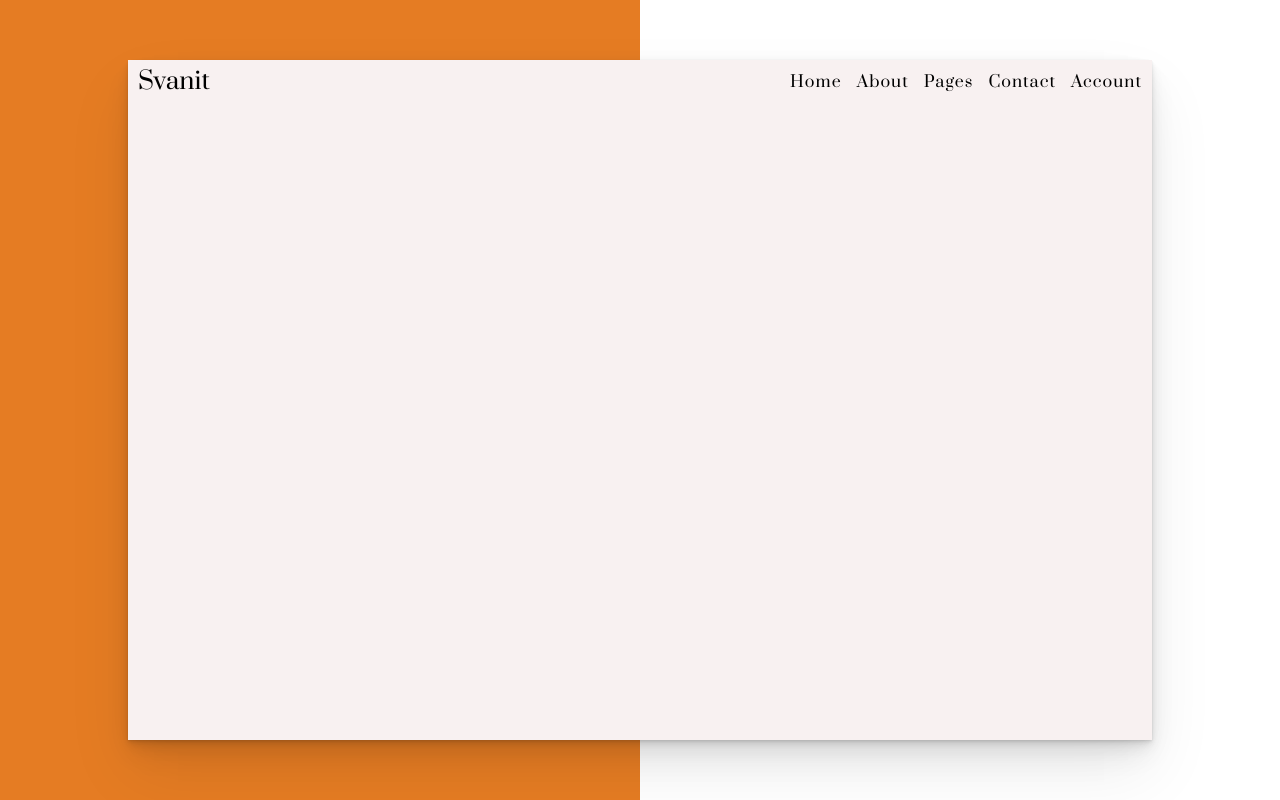
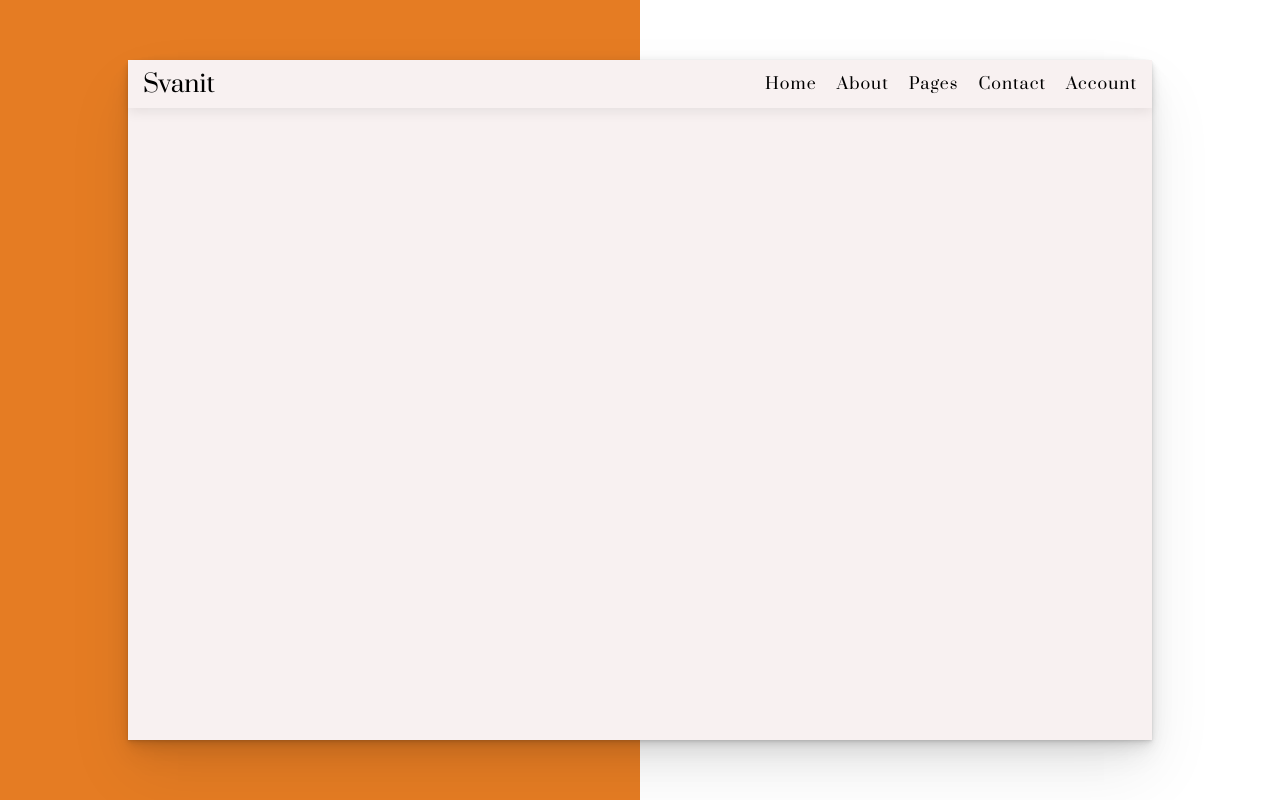
Before and after one commit to aditya-464/CODSOFT, a plain HTML site: page codsoft_L3_T1_blog/client/home.html in a window 1280 px wide. Drawn offline with Linux system fonts and the light colour scheme.

Commit message:
added category field in blog schema

```diff
--- a/codsoft_L3_T1_blog/client/home.css
+++ b/codsoft_L3_T1_blog/client/home.css
@@ -18,6 +18,11 @@ html {
     font-family: 'Prata', serif;
 }
 
+::-webkit-scrollbar {
+    width: 0;  /* Remove scrollbar space */
+    background: transparent;  /* Optional: just make scrollbar invisible */
+}
+
 .display-none {
     display: none !important;
 }
@@ -34,14 +39,26 @@ html {
     align-items: center;
     z-index: 1000;
     box-shadow: rgba(0, 0, 0, 0.07) 0px 1px 2px, rgba(0, 0, 0, 0.07) 0px 2px 4px, rgba(0, 0, 0, 0.07) 0px 4px 8px, rgba(0, 0, 0, 0.07) 0px 8px 16px, rgba(0, 0, 0, 0.07) 0px 16px 32px, rgba(0, 0, 0, 0.07) 0px 32px 64px;
+
+    overflow-y: scroll;
 }
 
+
+
+/* Navbar */
+
 .navbar {
-    width: 100%;
+    position: fixed;
+    width: 80%;
     display: flex;
     justify-content: space-between;
     align-items: center;
-    padding: 0.5rem 0;
+    padding: 0.75rem 1.5rem;
+    background-color: var(--primary-light);
+    z-index: 100;
+    /* box-shadow: rgba(0, 0, 0, 0.15) 0px 2px 8px; */
+    /* box-shadow: rgba(17, 17, 26, 0.1) 0px 4px 16px, rgba(17, 17, 26, 0.05) 0px 8px 32px; */
+    box-shadow: rgba(0, 0, 0, 0.08) 0px 4px 12px;
 }
 
 .nav-left {
@@ -50,7 +67,6 @@ html {
 
 .nav-logo {
     font-size: var(--h5);
-    margin-left: 1rem;
 }
 
 .nav-logo:hover {
@@ -63,13 +79,12 @@ html {
     width: auto;
     /* font-size: var(--h6); */
     font-size: 16px;
-    margin-right: 1rem;
     letter-spacing: 0.1rem;
     display: flex;
 }
 
 .nav-page-links {
-    margin-right: 1.5rem;
+    margin-right: 2rem;
 }
 
 .overline {
@@ -77,7 +92,6 @@ html {
     height: 3px;
     background-color: transparent;
 }
-
 
 @keyframes nav-page-links {
     from {
@@ -116,3 +130,8 @@ html {
         width: 100%;
     }
 }
+
+
+
+
+/* Hero Section */
--- a/codsoft_L3_T1_blog/client/home.html
+++ b/codsoft_L3_T1_blog/client/home.html
@@ -15,6 +15,8 @@
       </div>
 
       <div class="home-inner-div">
+
+        <!-- Navbar -->
         <nav class="navbar">
           <div class="nav-left">
             <div class="nav-logo">
@@ -50,6 +52,12 @@
             </div>
           </div>
         </nav>
+
+
+        <!-- Hero Section -->
+        <div class="hero-section">
+
+        </div>
       </div>
     </div>
   </body>
--- a/codsoft_L3_T1_blog/server/controllers/blog.js
+++ b/codsoft_L3_T1_blog/server/controllers/blog.js
@@ -2,7 +2,7 @@ import Blog from "../models/blog.js"
 
 export const createBlog = async (req, res) => {
     try {
-        const { userId, title, description, pictureId, picturePath } = req.body;
+        const { userId, title, description, category, pictureId, picturePath } = req.body;
         if (!userId || !title || !description || !pictureId || !picturePath) {
             return res.status(400).json({ message: "Please fill all the fields!" });
         }
@@ -11,6 +11,7 @@ export const createBlog = async (req, res) => {
             userId,
             title,
             description,
+            category,
             pictureId,
             picturePath
         });
@@ -66,7 +67,7 @@ export const getBlog = async (req, res) => {
 export const updateBlog = async (req, res) => {
     try {
         const { id } = req.params;
-        const { userId, title, description, pictureId, picturePath } = req.body;
+        const { userId, title, description, category, pictureId, picturePath } = req.body;
         if (!userId || !title || !description || !pictureId || !picturePath) {
             return res.status(400).json({ message: "Please fill all the fields!" });
         }
@@ -79,6 +80,7 @@ export const updateBlog = async (req, res) => {
                 userId,
                 title,
                 description,
+                category,
                 pictureId,
                 picturePath
             },
--- a/codsoft_L3_T1_blog/server/models/blog.js
+++ b/codsoft_L3_T1_blog/server/models/blog.js
@@ -11,6 +11,10 @@ const blogSchema = new mongoose.Schema(
         description: {
             type: String,
             required: true,
+        },
+        category : {
+            type : String,
+            required : true
         },
         pictureId: {
             type: String,
```
Also changed, not shown: codsoft_L3_T1_blog/client/index.html (+2 -0 lines).
